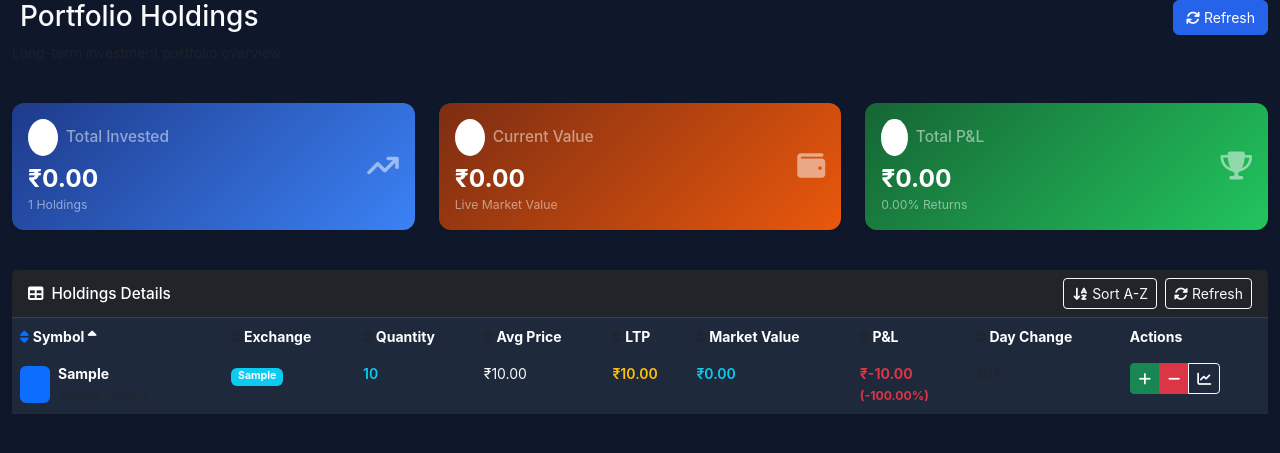
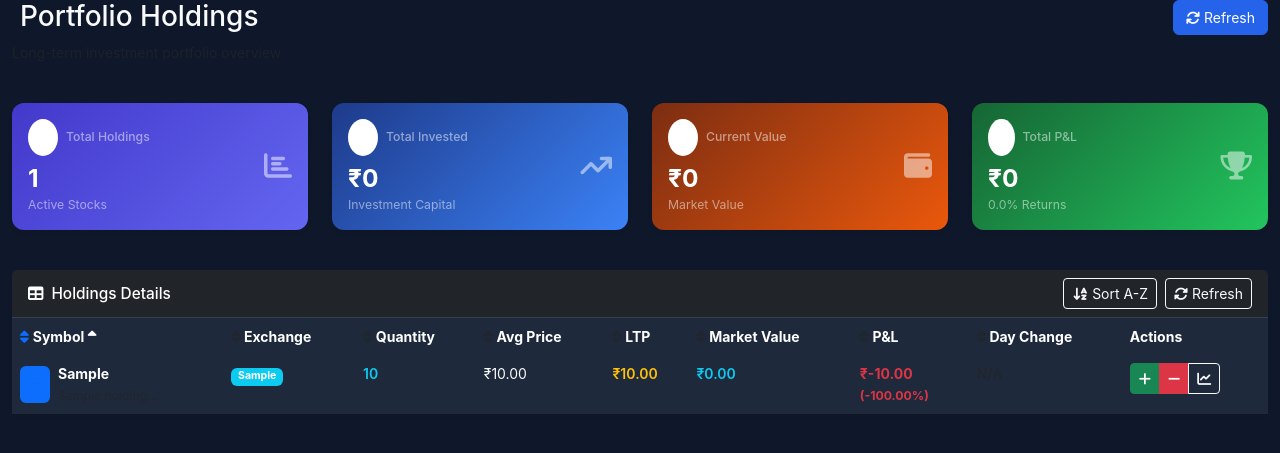
Before and after one commit to dhananjay-shahane/KotakNeoTrade, a Flask app: template templates/holdings.html in a window 1280 px wide. Shown: the top 453 px of the page. Run offline with Flask 3, Linux system fonts and the light colour scheme; the template is opened without the code that fills it: most values are stand-ins (such as "Sample title", 1, 10 or a date in 2020); some libraries are stand-ins or nearby versions.

Commit message:
Improve display of holdings data and present key metrics in modern cards
Refactors holdings page to use a 4-card UI, fixes data display issues, and enhances the holdings.js script for card updates.

Replit-Commit-Author: Agent
Replit-Commit-Session-Id: 0478a983-51c8-44ea-b76b-29ad81342813
Replit-Commit-Screenshot-Url: https://storage.googleapis.com/screenshot-production-us-central1/11f16f90-89ed-4857-8828-fc7200a722a1/2964eabf-ba57-4646-9ce5-96af244d09cb.jpg

```diff
--- a/static/js/holdings.js
+++ b/static/js/holdings.js
@@ -335,26 +335,38 @@ function updateSortIndicators(activeColumn, direction) {
     }
 }
 
-// Enhanced refresh function with card updates
+// Enhanced refresh function with 4-card updates
 function updateHoldingsSummary(summary) {
+    var totalHoldingsEl = document.getElementById('totalHoldingsCount');
     var totalInvestedEl = document.getElementById('totalInvested');
     var currentValueEl = document.getElementById('currentValue');
     var totalPnlEl = document.getElementById('totalPnl');
 
     if (summary) {
+        var totalHoldings = summary.total_holdings || 0;
         var totalInvested = summary.total_invested || 0;
         var currentValue = summary.current_value || 0;
         var totalPnl = currentValue - totalInvested;
         var pnlPercentage = totalInvested > 0 ? (totalPnl / totalInvested * 100) : 0;
 
+        // Update Total Holdings
+        if (totalHoldingsEl) {
+            totalHoldingsEl.textContent = totalHoldings;
+        }
+
+        // Update Total Invested
         if (totalInvestedEl) {
-            totalInvestedEl.textContent = '₹' + totalInvested.toLocaleString('en-IN', {minimumFractionDigits: 2, maximumFractionDigits: 2});
+            totalInvestedEl.textContent = '₹' + Math.round(totalInvested).toLocaleString('en-IN');
         }
+
+        // Update Current Value
         if (currentValueEl) {
-            currentValueEl.textContent = '₹' + currentValue.toLocaleString('en-IN', {minimumFractionDigits: 2, maximumFractionDigits: 2});
+            currentValueEl.textContent = '₹' + Math.round(currentValue).toLocaleString('en-IN');
         }
+
+        // Update Total P&L
         if (totalPnlEl) {
-            totalPnlEl.textContent = (totalPnl >= 0 ? '+' : '') + '₹' + Math.abs(totalPnl).toLocaleString('en-IN', {minimumFractionDigits: 2, maximumFractionDigits: 2});
+            totalPnlEl.textContent = (totalPnl >= 0 ? '+' : '') + '₹' + Math.round(Math.abs(totalPnl)).toLocaleString('en-IN');
 
             // Update the P&L card gradient dynamically
             var pnlCard = totalPnlEl.closest('.card');
@@ -365,6 +377,13 @@ function updateHoldingsSummary(summary) {
                 pnlCard.style.background = gradient;
             }
         }
+
+        console.log('Holdings summary updated:', {
+            holdings: totalHoldings,
+            invested: totalInvested,
+            current: currentValue,
+            pnl: totalPnl
+        });
     }
 }
 
--- a/templates/holdings.html
+++ b/templates/holdings.html
@@ -18,29 +18,57 @@
 </div>
 
 {% if holdings %}
-<!-- Enhanced Summary Cards -->
+<!-- Calculate totals for cards -->
+{% set total_invested = 0 %}
+{% set total_current = 0 %}
+{% for holding in holdings %}
+    {% set invested = holding.holdingCost|float if holding.holdingCost else 0.0 %}
+    {% set current = holding.mktValue|float if holding.mktValue else 0.0 %}
+    {% set total_invested = total_invested + invested %}
+    {% set total_current = total_current + current %}
+{% endfor %}
+{% set total_pnl = total_current - total_invested %}
+{% set pnl_percentage = (total_pnl / total_invested * 100) if total_invested > 0 else 0 %}
+
+<!-- Enhanced Summary Cards (4 Cards) -->
 <div class="row mb-4">
-    <!-- Total Investments Card -->
-    <div class="col-md-4 mb-3">
+    <!-- Total Holdings Card -->
+    <div class="col-lg-3 col-md-6 mb-3">
+        <div class="card border-0 shadow-sm" style="background: linear-gradient(135deg, #4338ca, #6366f1);">
+            <div class="card-body text-white p-3">
+                <div class="d-flex align-items-center justify-content-between">
+                    <div>
+                        <div class="d-flex align-items-center mb-2">
+                            <div class="bg-white bg-opacity-20 rounded-circle p-2 me-2">
+                                <i class="fas fa-list text-white"></i>
+                            </div>
+                            <h6 class="mb-0 text-white-50 small">Total Holdings</h6>
+                        </div>
+                        <h3 class="mb-0 fw-bold" id="totalHoldingsCount">{{ holdings|length }}</h3>
+                        <small class="text-white-50">Active Stocks</small>
+                    </div>
+                    <div class="text-end">
+                        <i class="fas fa-chart-bar fa-2x opacity-50"></i>
+                    </div>
+                </div>
+            </div>
+        </div>
+    </div>
+
+    <!-- Total Invested Card -->
+    <div class="col-lg-3 col-md-6 mb-3">
         <div class="card border-0 shadow-sm" style="background: linear-gradient(135deg, #1e3a8a, #3b82f6);">
-            <div class="card-body text-white">
+            <div class="card-body text-white p-3">
                 <div class="d-flex align-items-center justify-content-between">
                     <div>
                         <div class="d-flex align-items-center mb-2">
                             <div class="bg-white bg-opacity-20 rounded-circle p-2 me-2">
                                 <i class="fas fa-coins text-white"></i>
                             </div>
-                            <h6 class="mb-0 text-white-50">Total Invested</h6>
+                            <h6 class="mb-0 text-white-50 small">Total Invested</h6>
                         </div>
-                        {% set total_invested = 0 %}
-                        {% if holdings %}
-                            {% for holding in holdings %}
-                                {% set invested = holding.holdingCost|float if holding.holdingCost else 0.0 %}
-                                {% set total_invested = total_invested + invested %}
-                            {% endfor %}
-                        {% endif %}
-                        <h3 class="mb-0 fw-bold" id="totalInvested">₹{{ "{:,.2f}".format(total_invested) }}</h3>
-                        <small class="text-white-50">{{ holdings|length }} Holdings</small>
+                        <h3 class="mb-0 fw-bold" id="totalInvested">₹{{ "{:,.0f}".format(total_invested) }}</h3>
+                        <small class="text-white-50">Investment Capital</small>
                     </div>
                     <div class="text-end">
                         <i class="fas fa-arrow-trend-up fa-2x opacity-50"></i>
@@ -51,26 +79,19 @@
     </div>
 
     <!-- Current Value Card -->
-    <div class="col-md-4 mb-3">
+    <div class="col-lg-3 col-md-6 mb-3">
         <div class="card border-0 shadow-sm" style="background: linear-gradient(135deg, #7c2d12, #ea580c);">
-            <div class="card-body text-white">
+            <div class="card-body text-white p-3">
                 <div class="d-flex align-items-center justify-content-between">
                     <div>
                         <div class="d-flex align-items-center mb-2">
                             <div class="bg-white bg-opacity-20 rounded-circle p-2 me-2">
                                 <i class="fas fa-chart-line text-white"></i>
                             </div>
-                            <h6 class="mb-0 text-white-50">Current Value</h6>
+                            <h6 class="mb-0 text-white-50 small">Current Value</h6>
                         </div>
-                        {% set total_current = 0 %}
-                        {% if holdings %}
-                            {% for holding in holdings %}
-                                {% set current = holding.mktValue|float if holding.mktValue else 0.0 %}
-                                {% set total_current = total_current + current %}
-                            {% endfor %}
-                        {% endif %}
-                        <h3 class="mb-0 fw-bold" id="currentValue">₹{{ "{:,.2f}".format(total_current) }}</h3>
-                        <small class="text-white-50">Live Market Value</small>
+                        <h3 class="mb-0 fw-bold" id="currentValue">₹{{ "{:,.0f}".format(total_current) }}</h3>
+                        <small class="text-white-50">Market Value</small>
                     </div>
                     <div class="text-end">
                         <i class="fas fa-wallet fa-2x opacity-50"></i>
@@ -81,23 +102,21 @@
     </div>
 
     <!-- Total P&L Card -->
-    <div class="col-md-4 mb-3">
-        {% set total_pnl = total_current - total_invested %}
-        {% set pnl_percentage = (total_pnl / total_invested * 100) if total_invested > 0 else 0 %}
+    <div class="col-lg-3 col-md-6 mb-3">
         <div class="card border-0 shadow-sm" style="background: linear-gradient(135deg, {% if total_pnl >= 0 %}#166534, #22c55e{% else %}#991b1b, #ef4444{% endif %});">
-            <div class="card-body text-white">
+            <div class="card-body text-white p-3">
                 <div class="d-flex align-items-center justify-content-between">
                     <div>
                         <div class="d-flex align-items-center mb-2">
                             <div class="bg-white bg-opacity-20 rounded-circle p-2 me-2">
                                 <i class="fas fa-{% if total_pnl >= 0 %}arrow-up{% else %}arrow-down{% endif %} text-white"></i>
                             </div>
-                            <h6 class="mb-0 text-white-50">Total P&L</h6>
+                            <h6 class="mb-0 text-white-50 small">Total P&L</h6>
                         </div>
                         <h3 class="mb-0 fw-bold" id="totalPnl">
-                            {% if total_pnl > 0 %}+{% endif %}₹{{ "{:,.2f}".format(total_pnl) }}
+                            {% if total_pnl > 0 %}+{% endif %}₹{{ "{:,.0f}".format(total_pnl) }}
                         </h3>
-                        <small class="text-white-50">{% if total_pnl > 0 %}+{% endif %}{{ "{:.2f}".format(pnl_percentage) }}% Returns</small>
+                        <small class="text-white-50">{% if total_pnl > 0 %}+{% endif %}{{ "{:.1f}".format(pnl_percentage) }}% Returns</small>
                     </div>
                     <div class="text-end">
                         <i class="fas fa-{% if total_pnl >= 0 %}trophy{% else %}chart-line-down{% endif %} fa-2x opacity-50"></i>
```
Also changed, not shown: replit.md (+8 -0 lines), 1 other file.
